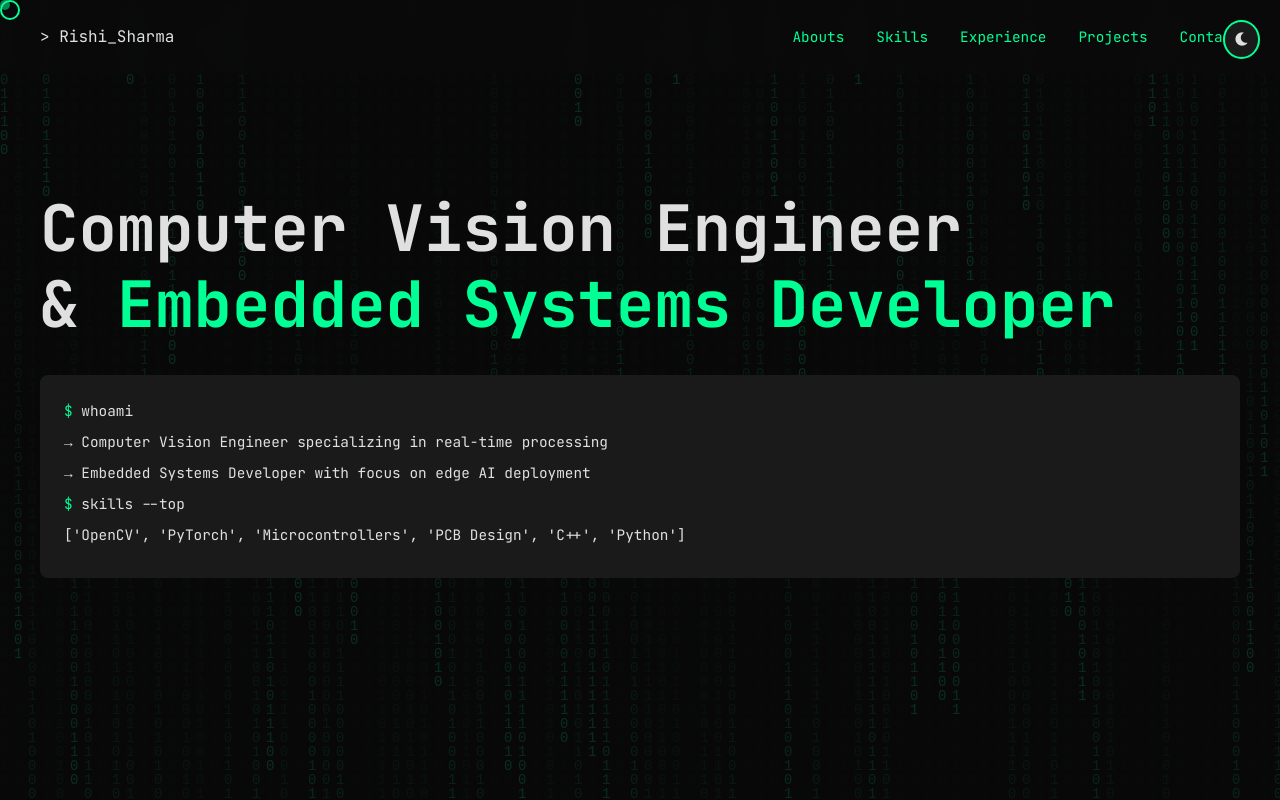
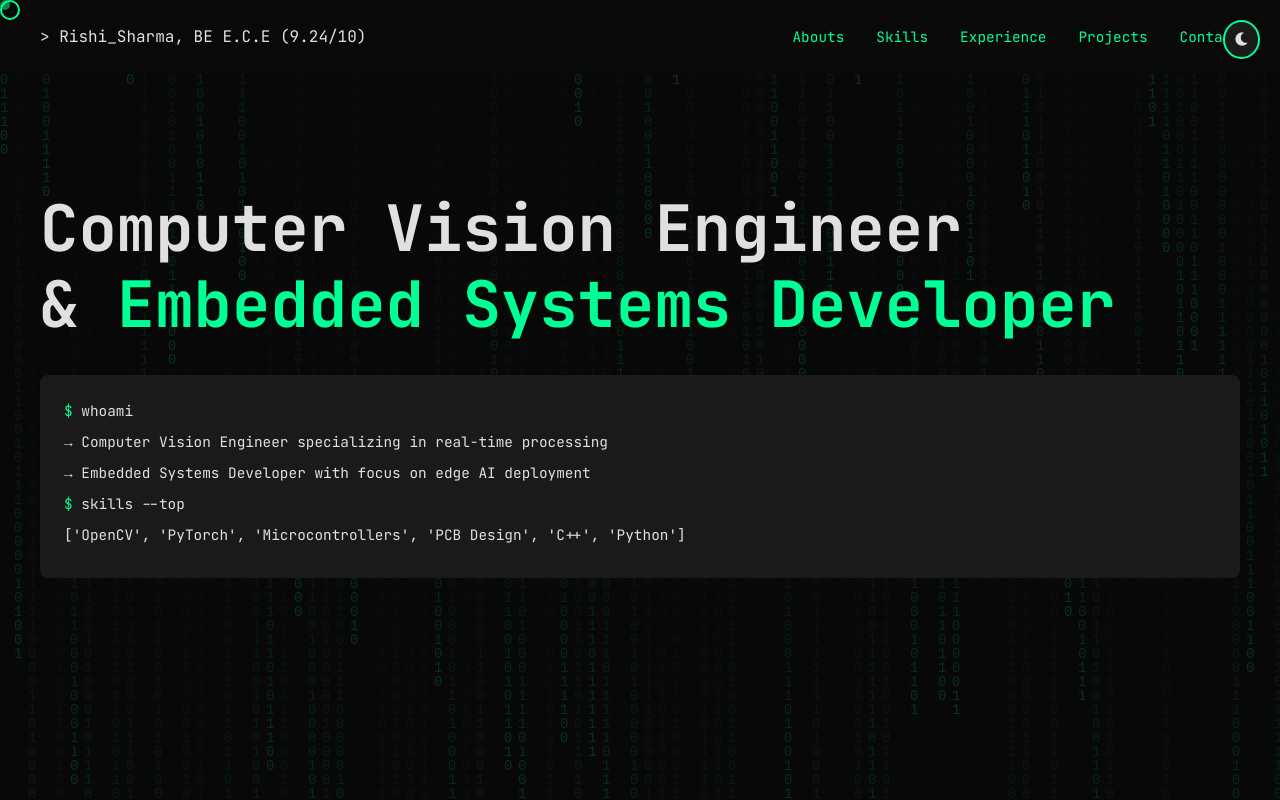
Before and after one commit to RS-v620/RS-v60.github.io, a plain HTML site: page index.html in a window 1280 px wide. Shown: the top 800 px of the page. Drawn offline with nearby package versions, Linux system fonts and the light colour scheme.

Commit message:
end moment changes

```diff
--- a/index.html
+++ b/index.html
@@ -498,7 +498,7 @@
 
     <nav class="nav">
         <div class="nav-content">
-            <div class="mono">> Rishi_Sharma</div>
+            <div class="mono">> Rishi_Sharma, BE E.C.E (9.24/10)</div>
             <div class="nav-links">
                 <a href="#about" class="nav-link">Abouts</a>
                 <a href="#skills" class="nav-link">Skills</a>
```
